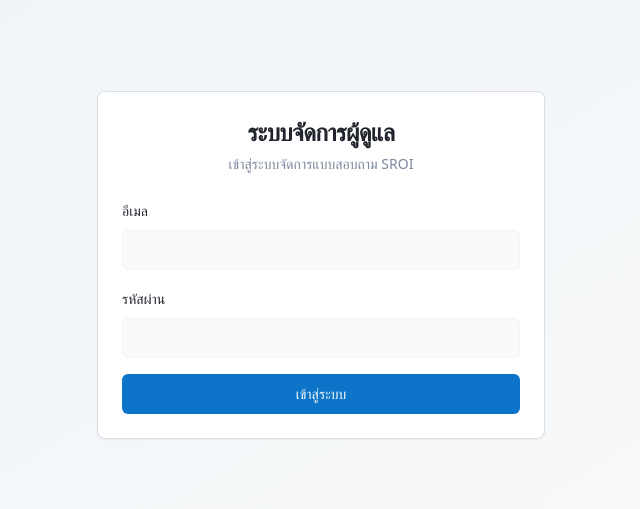
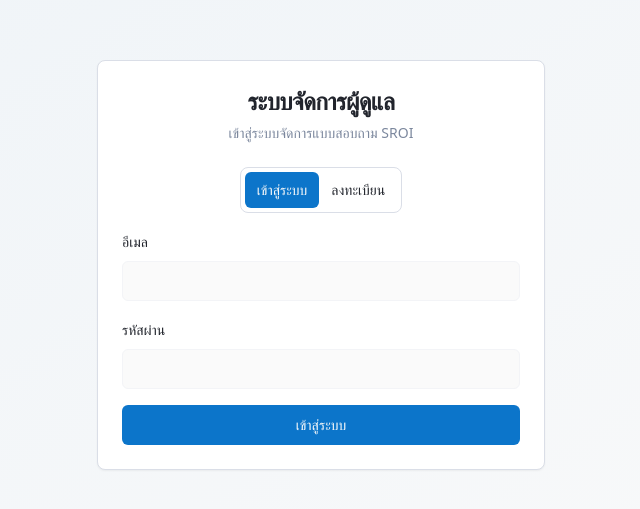
Before and after one commit to riseson2546-sketch/sroi-local-impact, a React (Vite) app: page /admin-login in a window 1280 px wide. Shown: the part 135-644 px from the top of the page, without its empty margins (319-959 px from the left). Built offline with nearby package versions, Linux system fonts and the light colour scheme.

Commit message:
Reverted to commit 3355690e26eca708ab1c76152b5d7e03b7af2e62

```diff
--- a/src/pages/AdminLogin.tsx
+++ b/src/pages/AdminLogin.tsx
@@ -11,7 +11,9 @@ const AdminLogin = () => {
   const [isLoading, setIsLoading] = useState(false);
   const [formData, setFormData] = useState({
     email: '',
-    password: ''
+    password: '',
+    fullName: '',
+    isLogin: true
   });
   const navigate = useNavigate();
   const { toast } = useToast();
@@ -35,6 +37,47 @@ const AdminLogin = () => {
     checkAuth();
   }, [navigate]);
 
+  const handleSignUp = async (e: React.FormEvent) => {
+    e.preventDefault();
+    setIsLoading(true);
+
+    try {
+      const { data, error: signUpError } = await supabase.auth.signUp({
+        email: formData.email,
+        password: formData.password,
+        options: {
+          emailRedirectTo: `${window.location.origin}/admin`
+        }
+      });
+
+      if (signUpError) throw signUpError;
+
+      if (data.user) {
+        const { error: profileError } = await supabase
+          .from('admin_users')
+          .insert({
+            auth_user_id: data.user.id,
+            email: formData.email,
+            full_name: formData.fullName
+          });
+
+        if (profileError) throw profileError;
+
+        toast({
+          title: "ลงทะเบียนสำเร็จ",
+          description: "กรุณาตรวจสอบอีเมลเพื่อยืนยันบัญชีของท่าน",
+        });
+      }
+    } catch (error: any) {
+      toast({
+        title: "เกิดข้อผิดพลาด",
+        description: error.message,
+        variant: "destructive",
+      });
+    } finally {
+      setIsLoading(false);
+    }
+  };
 
   const handleSignIn = async (e: React.FormEvent) => {
     e.preventDefault();
@@ -86,7 +129,37 @@ const AdminLogin = () => {
           </CardDescription>
         </CardHeader>
         <CardContent>
-          <form onSubmit={handleSignIn} className="space-y-4">
+          <div className="flex justify-center mb-4">
+            <div className="flex rounded-lg border p-1">
+              <Button
+                variant={formData.isLogin ? "default" : "ghost"}
+                size="sm"
+                onClick={() => setFormData(prev => ({ ...prev, isLogin: true }))}
+              >
+                เข้าสู่ระบบ
+              </Button>
+              <Button
+                variant={!formData.isLogin ? "default" : "ghost"}
+                size="sm"
+                onClick={() => setFormData(prev => ({ ...prev, isLogin: false }))}
+              >
+                ลงทะเบียน
+              </Button>
+            </div>
+          </div>
+
+          <form onSubmit={formData.isLogin ? handleSignIn : handleSignUp} className="space-y-4">
+            {!formData.isLogin && (
+              <div className="space-y-2">
+                <Label htmlFor="fullName">ชื่อ-สกุล</Label>
+                <Input
+                  id="fullName"
+                  value={formData.fullName}
+                  onChange={(e) => setFormData(prev => ({ ...prev, fullName: e.target.value }))}
+                  required={!formData.isLogin}
+                />
+              </div>
+            )}
             <div className="space-y-2">
               <Label htmlFor="email">อีเมล</Label>
               <Input
@@ -108,7 +181,10 @@ const AdminLogin = () => {
               />
             </div>
             <Button type="submit" className="w-full" disabled={isLoading}>
-              {isLoading ? "กำลังเข้าสู่ระบบ..." : "เข้าสู่ระบบ"}
+              {isLoading
+                ? (formData.isLogin ? "กำลังเข้าสู่ระบบ..." : "กำลังลงทะเบียน...")
+                : (formData.isLogin ? "เข้าสู่ระบบ" : "ลงทะเบียน")
+              }
             </Button>
           </form>
         </CardContent>
```
